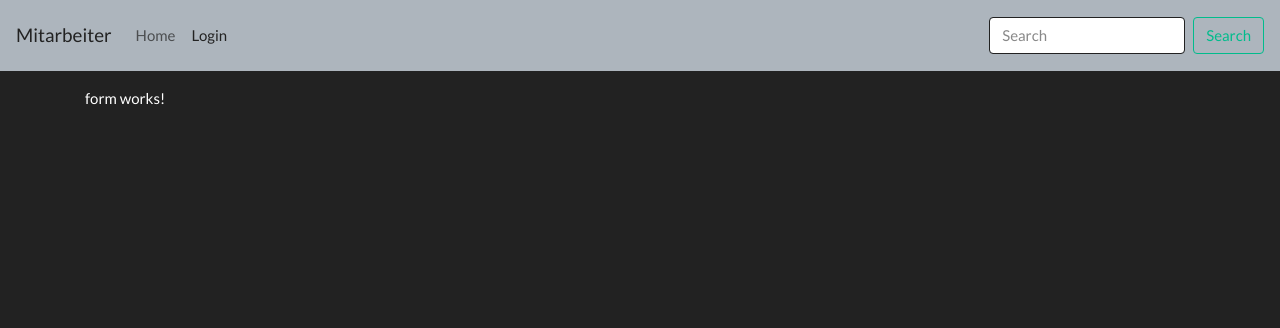
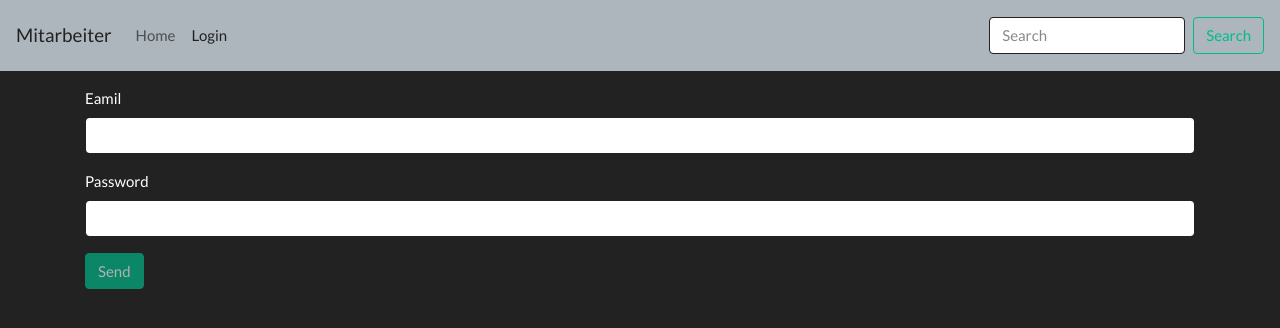
Before and after one commit to cherryApp/itsh-angular-2019, an Angular app in the folder angular-crud/: page /login in a window 1280 px wide. Shown: the top 328 px of the page. Built offline with nearby package versions, Linux system fonts and the light colour scheme.

Commit message:
Feat: course has been completed.

```diff
--- a/angular-crud/src/app/itsh-form/common/form-field/form-field.component.html
+++ b/angular-crud/src/app/itsh-form/common/form-field/form-field.component.html
@@ -5,11 +5,13 @@
             *ngSwitchCase="'input'"
             [type]="field.type"
             [formControlName]="field.key"
-            [id]="field.key">
+            [id]="field.key"
+            class="form-control">
         <select
             *ngSwitchCase="'select'"
             [formControlName]="field.key"
-            [id]="field.key">
+            [id]="field.key"
+            class="form-control">
                 <option *ngFor="let option of field.options" [value]="option.value">
                     {{ option.label }}
                 </option>
@@ -17,7 +19,8 @@
         <textarea
             *ngSwitchCase="'textarea'"
             [formControlName]="field.key"
-            [id]="field.key">
+            [id]="field.key"
+            class="form-control">
         </textarea>
     </div>
     <div [hidden]="isValid" class="error-message">
--- a/angular-crud/src/app/itsh-form/common/form/form.component.html
+++ b/angular-crud/src/app/itsh-form/common/form/form.component.html
@@ -1 +1,10 @@
-<p>form works!</p>
+<form (ngSubmit)="onSubmit()" [formGroup]="formGroup">
+    <app-form-field
+        *ngFor="let field of fieldList"
+        [formGroup]="formGroup"
+        [field]="field">
+    </app-form-field>
+    <button [disabled]="formGroup.invalid" class="btn btn-success">
+        Send
+    </button>
+</form>
--- a/angular-crud/src/app/itsh-form/common/form/form.component.ts
+++ b/angular-crud/src/app/itsh-form/common/form/form.component.ts
@@ -1,4 +1,4 @@
-import { Component, OnInit, Input } from '@angular/core';
+import { Component, OnInit, Input, Output, EventEmitter } from '@angular/core';
 import { FormGeneratoService } from '../../service/form-generato.service';
 import { FieldBase } from '../../model/field-base';
 import { FormGroup } from '@angular/forms';
@@ -12,14 +12,19 @@ import { FormGroup } from '@angular/forms';
 export class FormComponent implements OnInit {
 
   @Input() fieldList: FieldBase<any>[];
-  formGroup: FormG;
+  @Output() submitted: EventEmitter<any> = new EventEmitter();
+  formGroup: FormGroup;
 
   constructor(
     private generator: FormGeneratoService
   ) { }
 
   ngOnInit() {
+    this.formGroup = this.generator.toFormGroup(this.fieldList);
+  }
 
+  onSubmit(): void {
+    this.submitted.emit(this.formGroup.value);
   }
 
 }
--- a/angular-crud/src/app/itsh-form/itsh-form.module.ts
+++ b/angular-crud/src/app/itsh-form/itsh-form.module.ts
@@ -1,14 +1,16 @@
 import { NgModule } from '@angular/core';
 import { CommonModule } from '@angular/common';
+import { FormsModule, ReactiveFormsModule } from '@angular/forms';
+
 import { FormComponent } from './common/form/form.component';
 import { FormFieldComponent } from './common/form-field/form-field.component';
-
-
 
 @NgModule({
   declarations: [FormComponent, FormFieldComponent],
   imports: [
     CommonModule,
+    FormsModule,
+    ReactiveFormsModule,
   ],
   exports: [
     FormComponent,
--- a/angular-crud/src/app/itsh-form/model/field-base.ts
+++ b/angular-crud/src/app/itsh-form/model/field-base.ts
@@ -1,14 +1,19 @@
 import { ValidatorFn } from '@angular/forms';
 
-export abstract class FieldBase<T> {
+export class FieldBase<T> {
     value: T;
     key: string;
     label: string;
     validators?: ValidatorFn[];
-    controlType: string;
+    controlType?: string;
     errorMessage?: string;
 
     constructor(options: FieldBase<T>) {
-
+        this.value = options.value;
+        this.key = options.key;
+        this.label = options.label;
+        this.validators = options.validators;
+        this.controlType = options.controlType;
+        this.errorMessage = options.errorMessage;
     }
 }
--- a/angular-crud/src/app/itsh-form/model/input-field.ts
+++ b/angular-crud/src/app/itsh-form/model/input-field.ts
@@ -1,7 +1,8 @@
 import { FieldBase } from './field-base';
 
 export class InputField extends FieldBase<string> {
-    controlType = 'input';
+    // tslint:disable-next-line: no-inferrable-types
+    controlType?: string = 'input';
     type: string;
 
     constructor(options: InputField) {
--- a/angular-crud/src/app/itsh-form/service/form-generato.service.ts
+++ b/angular-crud/src/app/itsh-form/service/form-generato.service.ts
@@ -12,9 +12,11 @@ export class FormGeneratoService {
   toFormGroup(fieldList: FieldBase<any>[]): FormGroup {
     const group = {};
 
-    fieldList.forEach( item => {
-      group[item.key] = new FormControl(item.value, item.validators || []);
-    });
+    if (fieldList) {
+      fieldList.forEach( item => {
+        group[item.key] = new FormControl(item.value, item.validators || []);
+      });
+    }
 
     return new FormGroup(group);
   }
--- a/angular-crud/src/app/page/login/login.component.html
+++ b/angular-crud/src/app/page/login/login.component.html
@@ -1 +1 @@
-<isth-form></isth-form>
+<isth-form [fieldList]="fields" (submitted)="onSubmit($event)"></isth-form>
--- a/angular-crud/src/app/page/login/login.component.ts
+++ b/angular-crud/src/app/page/login/login.component.ts
@@ -1,4 +1,7 @@
 import { Component, OnInit } from '@angular/core';
+import { FieldBase } from 'src/app/itsh-form/model/field-base';
+import { InputField } from 'src/app/itsh-form/model/input-field';
+import { Validators } from '@angular/forms';
 
 @Component({
   selector: 'app-login',
@@ -7,9 +10,20 @@ import { Component, OnInit } from '@angular/core';
 })
 export class LoginComponent implements OnInit {
 
+  fields: FieldBase<any>[] = [
+    new InputField({key: 'email', label: 'Eamil', type: 'email', value: '',
+      validators: [Validators.email, Validators.required], errorMessage: 'Invalid email address'}),
+    new InputField({key: 'password', label: 'Password', type: 'password', value: '',
+      validators: [Validators.required, Validators.pattern(/^.{8,}$/)], errorMessage: 'Must be minimum 8 characters'})
+  ];
+
   constructor() { }
 
   ngOnInit() {
   }
 
+  onSubmit(data): void {
+    console.log(data);
+  }
+
 }
```
Also changed, not shown: 1 other file (tests, documents, lock files or other folders).
